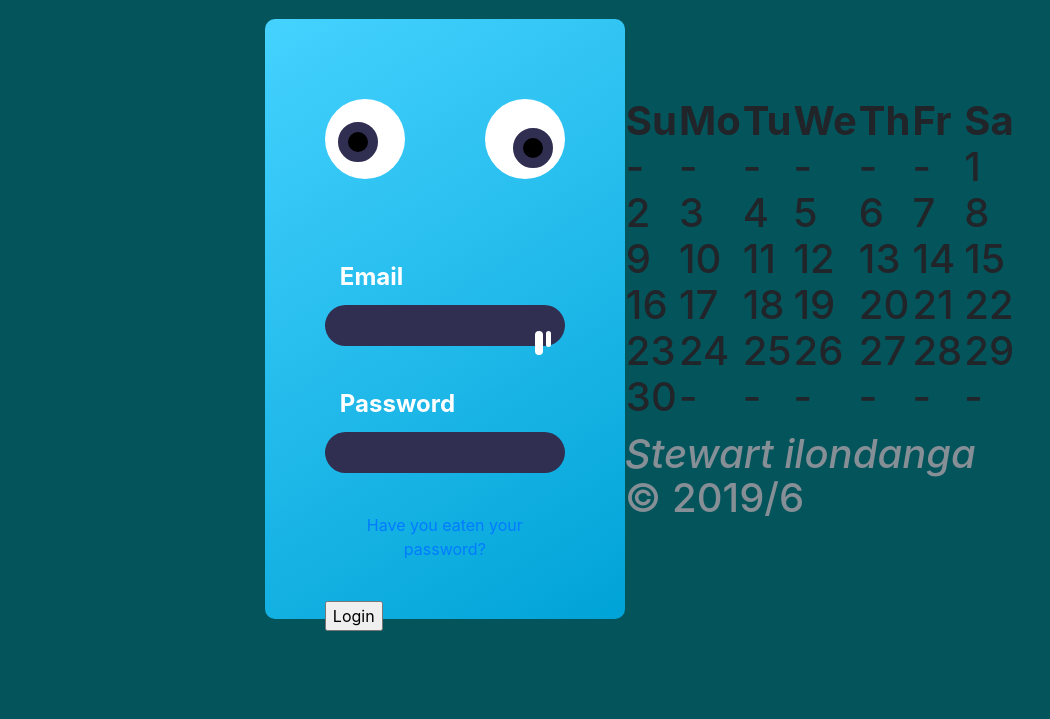
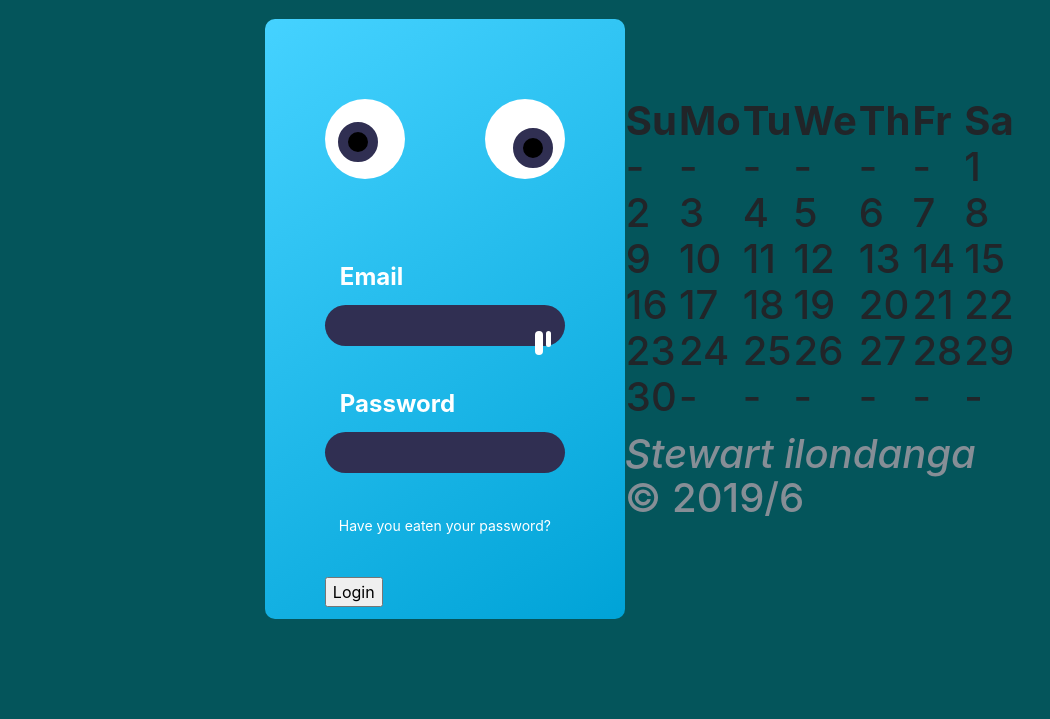
Before and after one commit to stewilondanga/password-chew, a plain HTML site: page index.html in a window 1280 px wide. Shown: the part 81-800 px from the top of the page, without its empty margins (0-1050 px from the left). Drawn offline with nearby package versions, Linux system fonts and the light colour scheme.

Commit message:
add css/styles.css

```diff
--- a/css/styles.css
+++ b/css/styles.css
@@ -165,7 +165,7 @@ div.link {
   text-align: center;
 }
 
-/*a {
+a {
   position: relative;
   margin: 0 auto;
   color: #fff;
@@ -174,7 +174,7 @@ div.link {
   transition: all .5s cubic-bezier(0.19, 1, 0.22, 1);
 }
 
-a:after {
+/*a:after {
 	content: '';
 	position: absolute;
 	left: 0;
```
Lines whose indentation alone changed are shown as unchanged.
